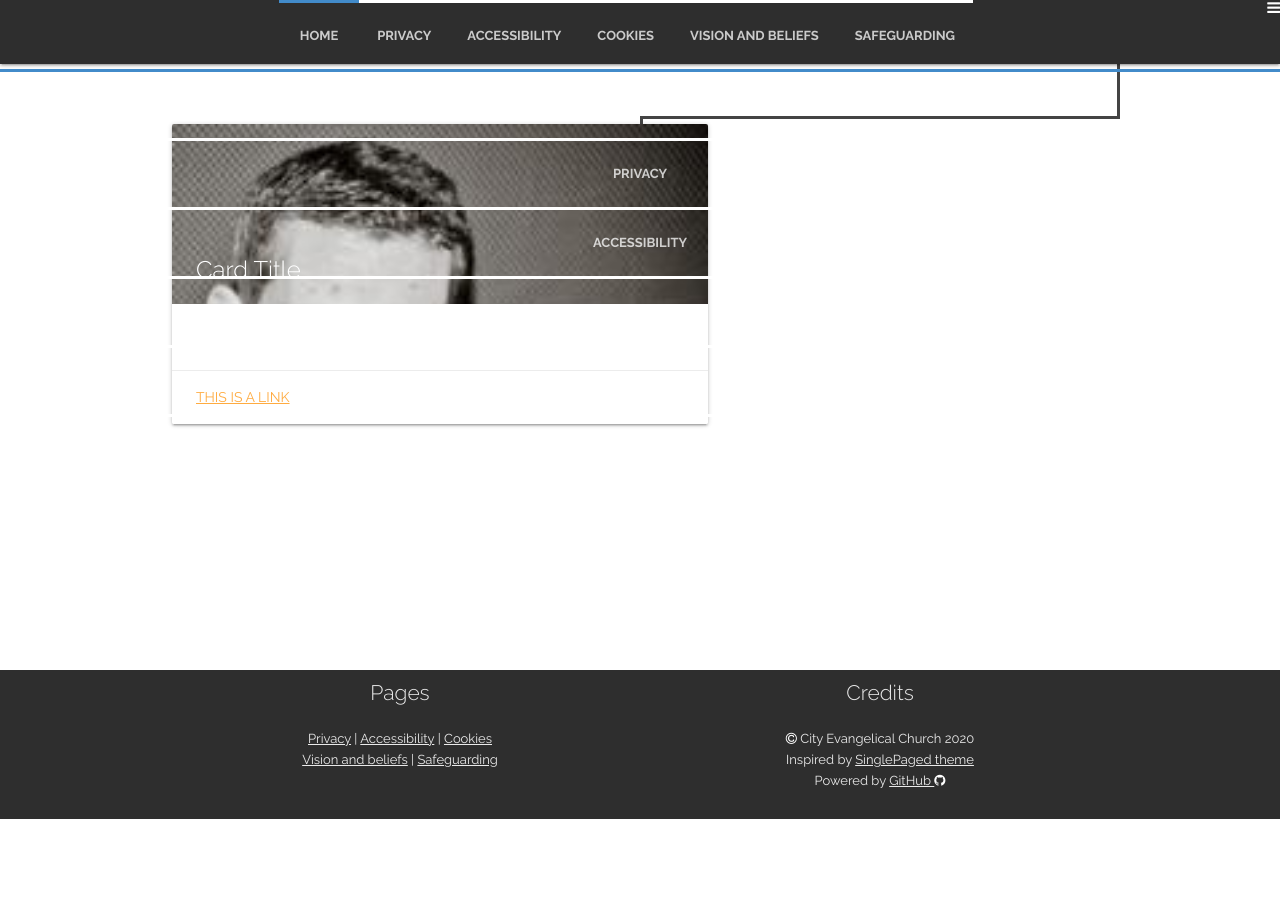
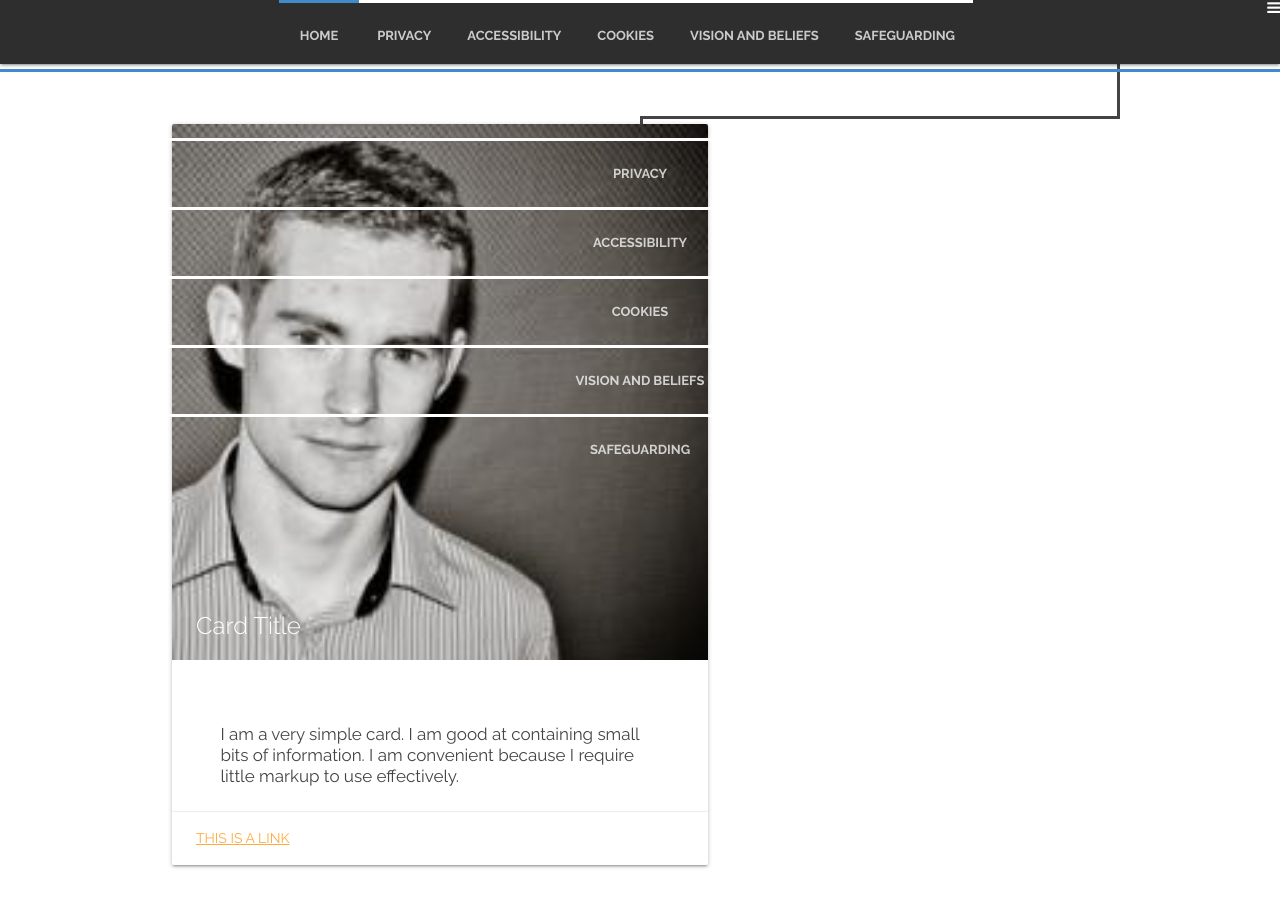
Before and after one commit to woodcock3/citychurch, a Jekyll site: the page built from _posts/2000-01-09-saturday-two.md, in a window 1280 px wide and 900 px high, scrolled down 399 px. Built offline with Jekyll 4.4.1, drawn with Linux system fonts in a browser that asks for light colours; our own code applies the rules of GitHub Pages for plain Markdown files; before the commit the page ends 1218 px from its top, so only the background shows below that.

Commit message:
Update 2000-01-09-saturday-two.md

```diff
--- a/_posts/2000-01-09-saturday-two.md
+++ b/_posts/2000-01-09-saturday-two.md
@@ -70,7 +70,7 @@ fa-icon: laptop
 
 <div class="row">
     <div class="col s12 m7">
-      <div class="card small">
+      <div class="card">
         <div class="card-image">
           <img src="img/staff/youth-w-MM.png">
           <span class="card-title">Card Title</span>
```
